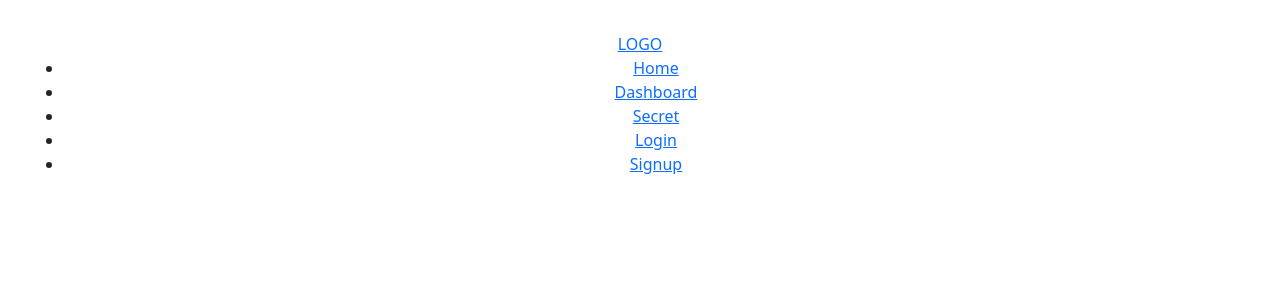
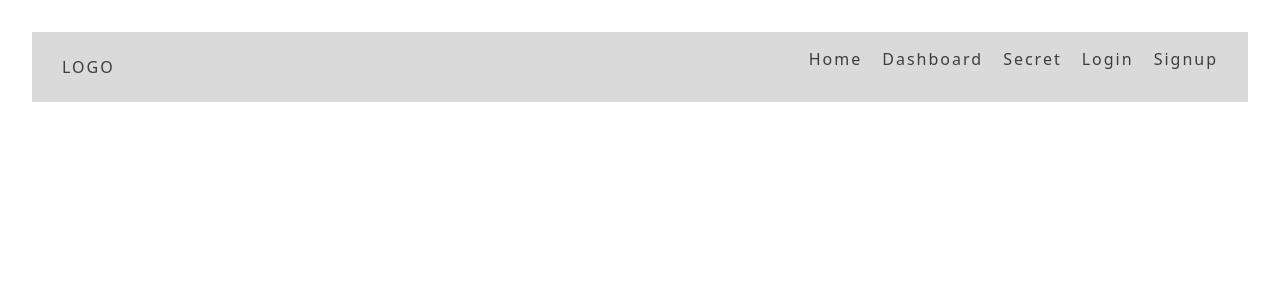
Before and after one commit to jesualujan/react-avanzado-g26-a-, a React (Vite) app in the folder 03-react-auth/: page / in a window 1280 px wide. Shown: the top 300 px of the page. Built offline with nearby package versions, Linux system fonts and the light colour scheme.

Commit message:
💄estilos de scss usando BEM

```diff
--- a/03-react-auth/src/Components/Header/header.scss
+++ b/03-react-auth/src/Components/Header/header.scss
@@ -1 +1,45 @@
 //ESTILOS APLICANDO BEM EN SCSS
+  //crear mi variable para el color
+  $menu-color: #3d3d3d;
+
+  //declaro mi mixin que servirá para reutilizar estilos
+  @mixin header-link {
+    color: $menu-color;
+    text-decoration: none;
+    letter-spacing: 2px;
+  }
+
+  @mixin header-border($size: 2px){
+    border-bottom: solid $size $menu-color;
+  }
+
+.header {
+    background-color: #dadada;
+    display: flex;
+    justify-content: space-between;
+    align-items: center;
+    padding: 15px 30px;
+
+    &__logo {
+        @include header-link()
+     }
+
+    &__nav-list{
+        display: flex;
+        list-style: none;
+        column-gap: 20px;
+        flex-wrap: wrap;
+    }
+
+    &__item-link{
+        @include header-link;
+
+        //indicamos al usuario cual es el estilo activo
+        &--is-active{
+            @include header-border($size: 3px)
+        }
+        &:hover{
+            @include header-border;
+        }
+    }
+}
```
